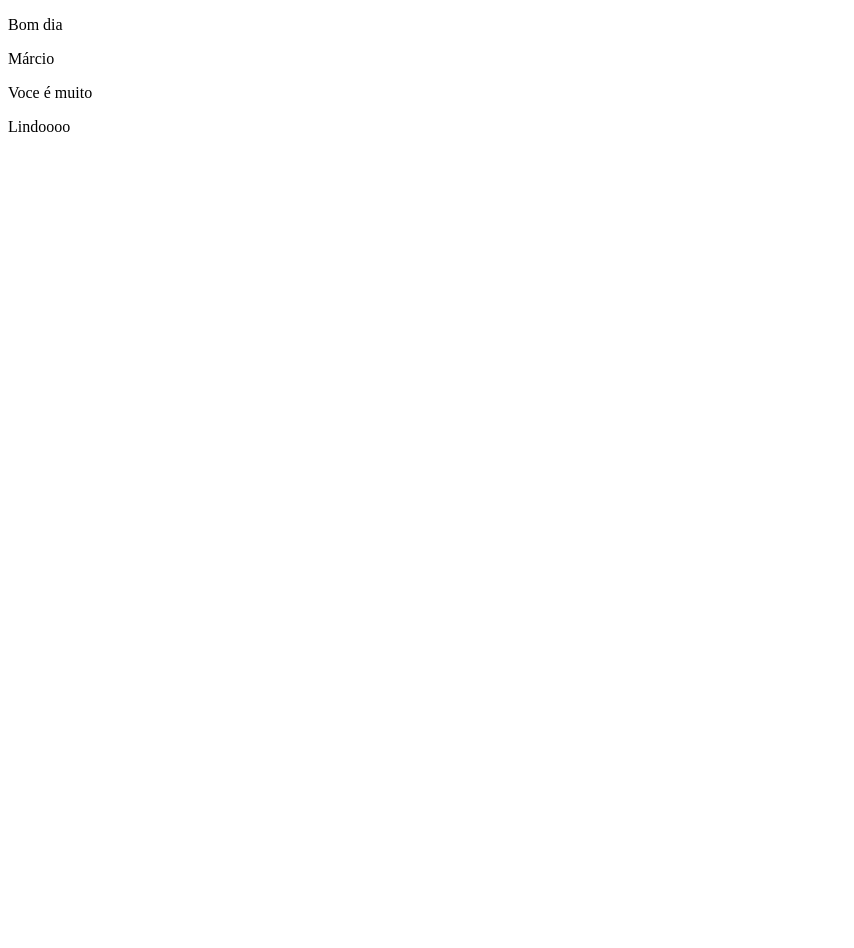
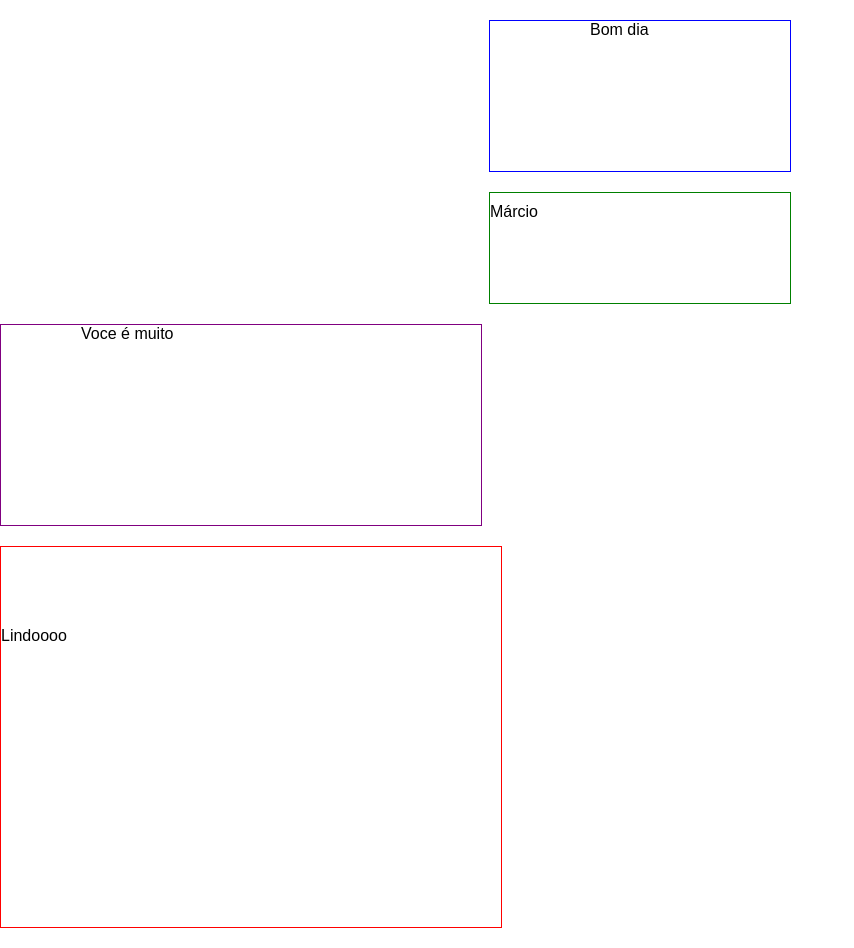
Before and after one commit to firpotas123/git-app, a plain HTML site: page atv1-4bi/index.html in a window 1280 px wide. Shown: the whole page, without its empty margins (0-854 px from the left). Before the commit the page ends 800 px from the top, so only its background shows below. Drawn offline with Linux system fonts and the light colour scheme.

Commit message:
atv1-4bi

```diff
--- a/atv1-4bi/index.html
+++ b/atv1-4bi/index.html
@@ -4,20 +4,21 @@
     <meta charset="UTF-8">
     <meta http-equiv="X-UA-Compatible" content="IE=edge">
     <meta name="viewport" content="width=device-width, initial-scale=1.0">
+    <link rel="stylesheet" href="style.css">
     <title>Atividade</title>
 </head>
 <body>
     <main>
-        <div>
+        <div class="bomdia">
             <p>Bom dia</p>
         </div>
-        <div>
+        <div class="marcio">
             <p>Márcio</p>
         </div>
-        <div>
+        <div class="voce">
             <p>Voce é muito</p>
         </div>
-        <div>
+        <div class="lindo">
             <p>Lindoooo</p>
         </div>
 
--- /dev/null
+++ b/atv1-4bi/style.css
@@ -0,0 +1,36 @@
+* {
+    margin: 0%;
+    padding: 0%;
+    font-family: Arial, Helvetica, sans-serif;
+}
+
+.bomdia {
+    border: 1px solid blue;
+    width: 200px;
+    height: 150px;
+    margin-inline: auto;
+    margin-block: 20px;
+    padding-left: 100px;
+}
+.marcio {
+    border: 1px solid green;
+    width: 300px;
+    height: 100px;
+    margin-inline: auto;
+    margin-block: 20px;
+    padding-top: 10px;
+}
+.voce {
+    border: 1px solid purple;
+    width: 400px;
+    height: 200px;
+    margin-block: 20px;
+    padding-left: 80px;
+}
+.lindo {
+    border: 1px solid red;
+    width: 500px;
+    height: 300px;
+    margin-block: 20px;
+    padding-top: 80px;
+}
```
